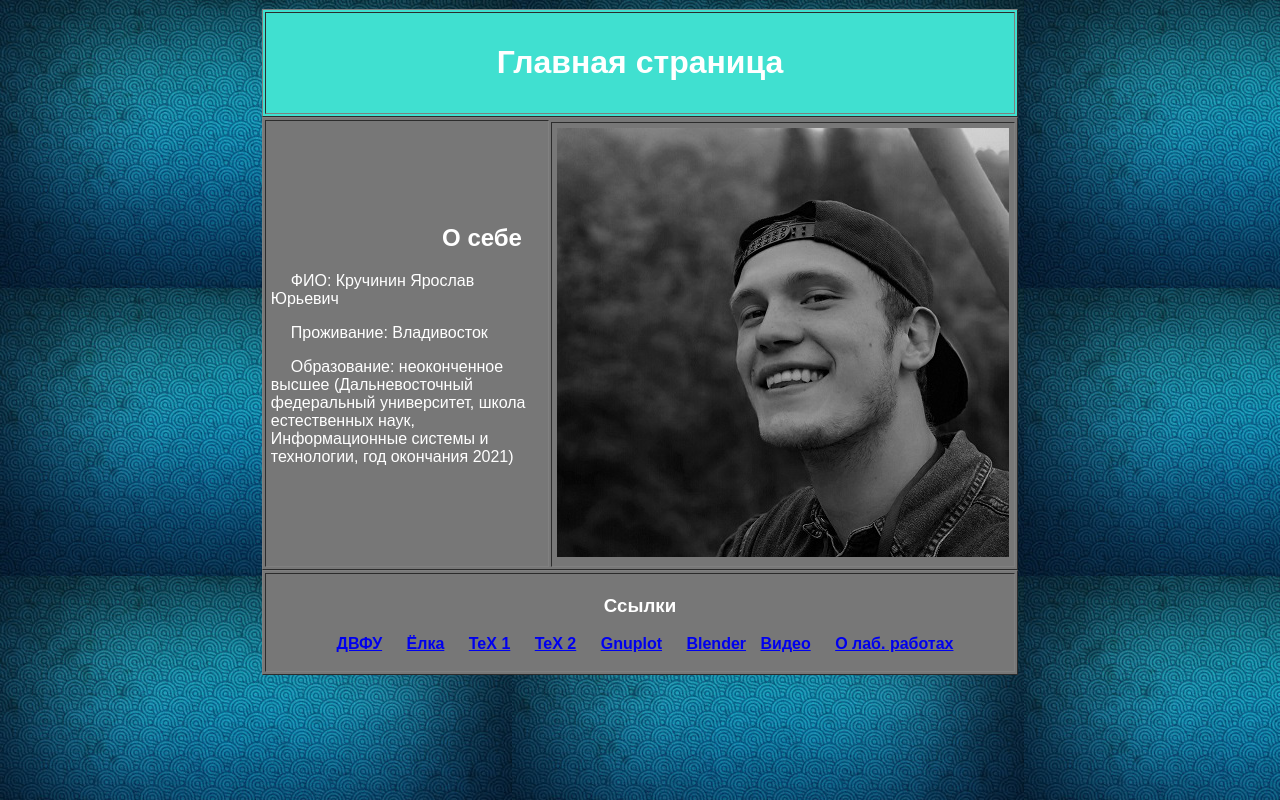
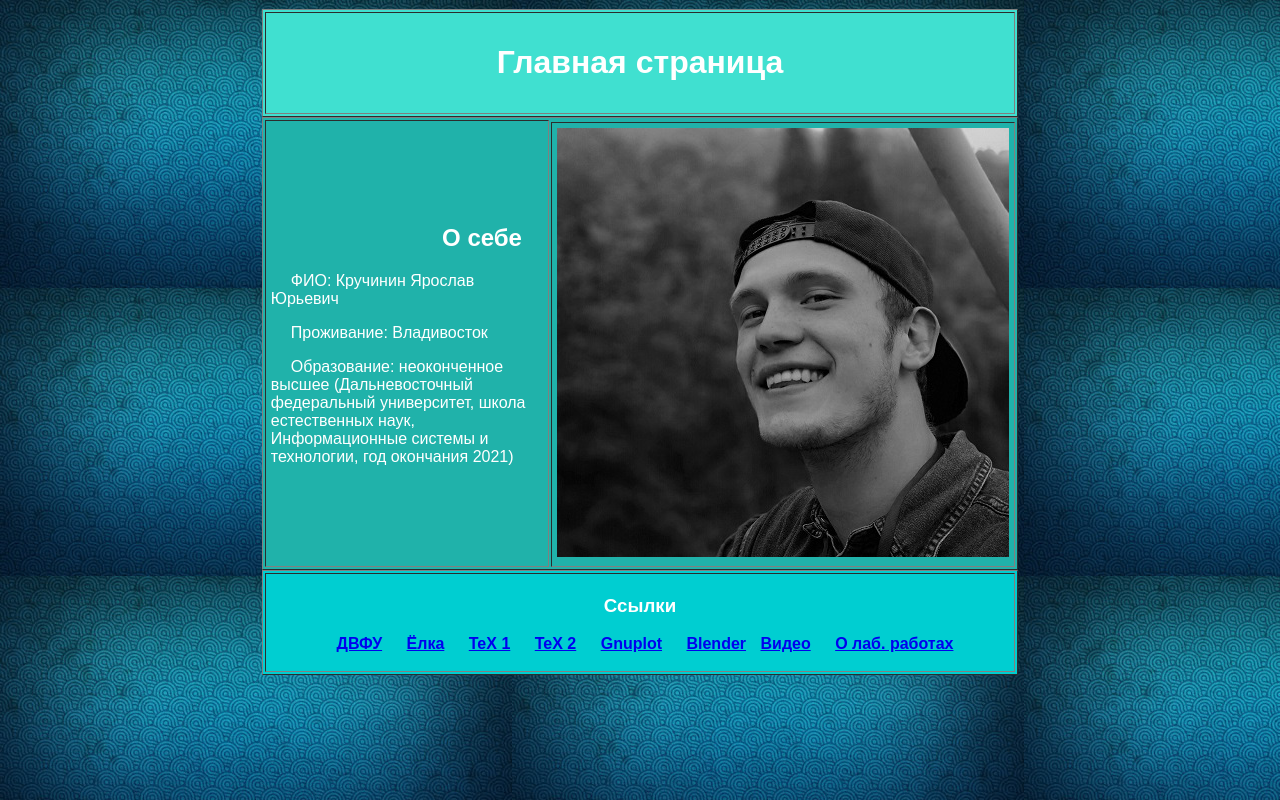
Before and after one commit to Kryarik/Kr_YAIU, a plain HTML site: page index.html in a window 1280 px wide. Drawn offline with Linux system fonts and the light colour scheme.

Commit message:
Update index.html

```diff
--- a/index.html
+++ b/index.html
@@ -19,7 +19,7 @@
       </th>
      </tr>
     </table>
-    <table border="1" bgcolor="#777777" cellpadding="5" style="width:100%;">
+    <table border="1" bgcolor="#20B2AA" cellpadding="5" style="width:100%;">
      <tr>
       <td rowspan="2" border="0" style="width:80%;">
        <h2 align="center" style="text-indent:150px"><font color="white" face="Arial">О себе</font></h2>
@@ -40,7 +40,7 @@
       </td>
      </tr>
     </table>
-    <table border="1" bgcolor="#777777" height="60" cellpadding="2" style="width:100%;">
+    <table border="1" bgcolor="#00CED1" height="60" cellpadding="2" style="width:100%;">
      <tr>
       <th>
        <h3><font color="white" face="Arial">Ссылки</font></h3>
```
